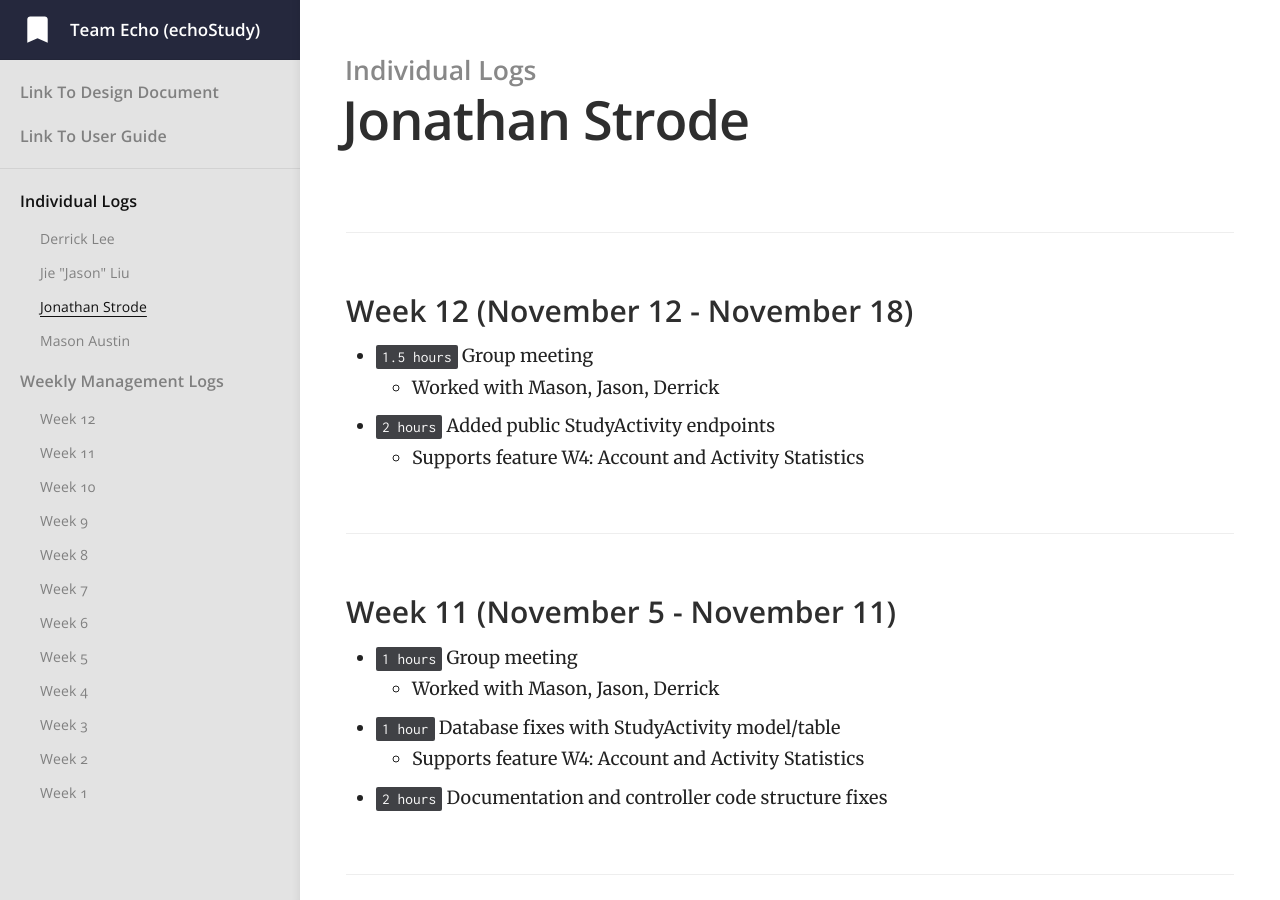
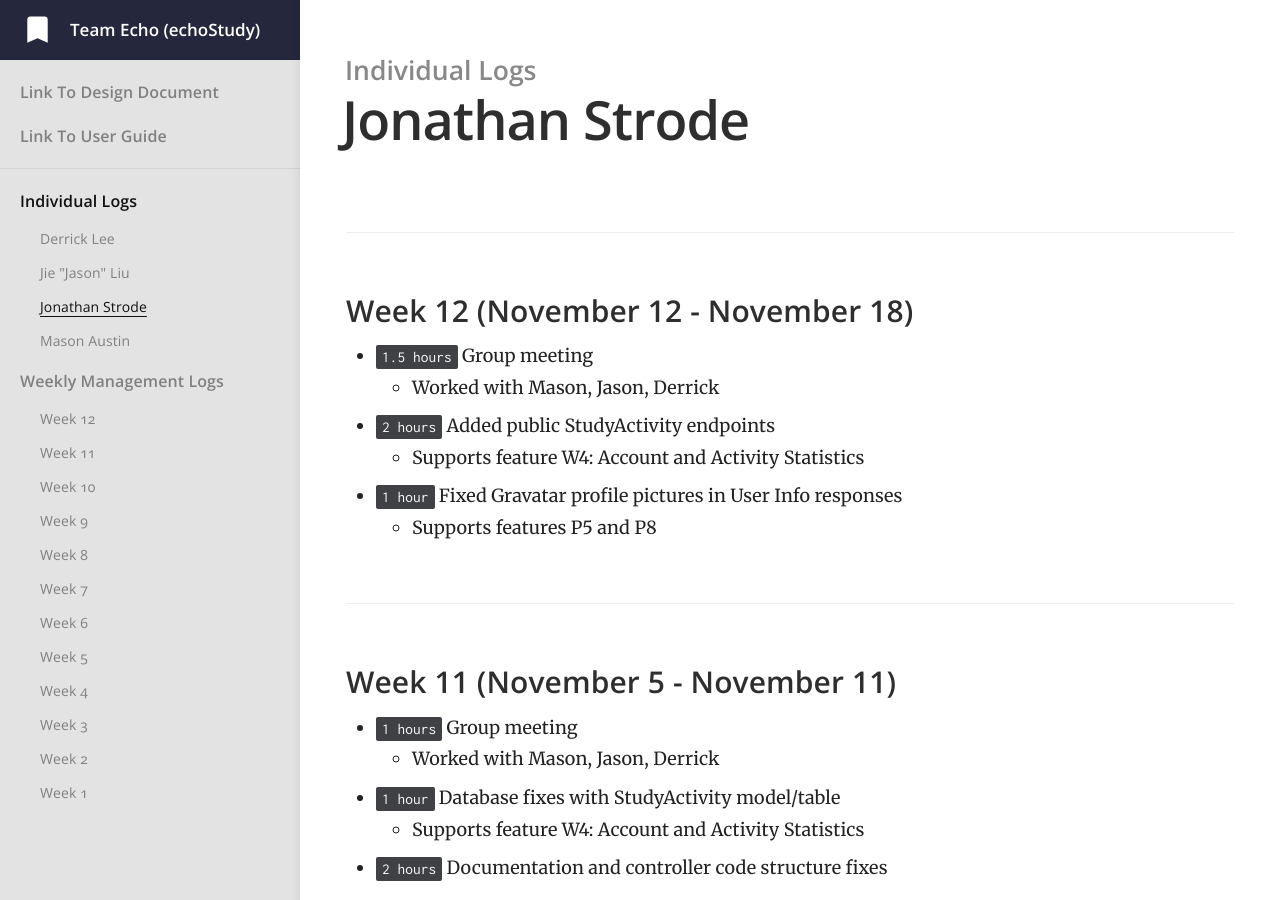
Before and after one commit to jiejasonliu/team-echo-site, a Jekyll site: the page built from _docs/individual-logs/jonstrode-logs.md, in a window 1280 px wide and 900 px high. Built offline with Jekyll 4.4.1, drawn with Linux system fonts in a browser that asks for light colours.

```diff
--- a/_docs/individual-logs/jonstrode-logs.md
+++ b/_docs/individual-logs/jonstrode-logs.md
@@ -9,6 +9,8 @@ order: 2
   - Worked with Mason, Jason, Derrick
 - `2 hours` Added public StudyActivity endpoints
   - Supports feature W4: Account and Activity Statistics
+- `1 hour` Fixed Gravatar profile pictures in User Info responses
+  - Supports features P5 and P8
 
 ### Week 11 (November 5 - November 11)
 - `1 hours` Group meeting
```
